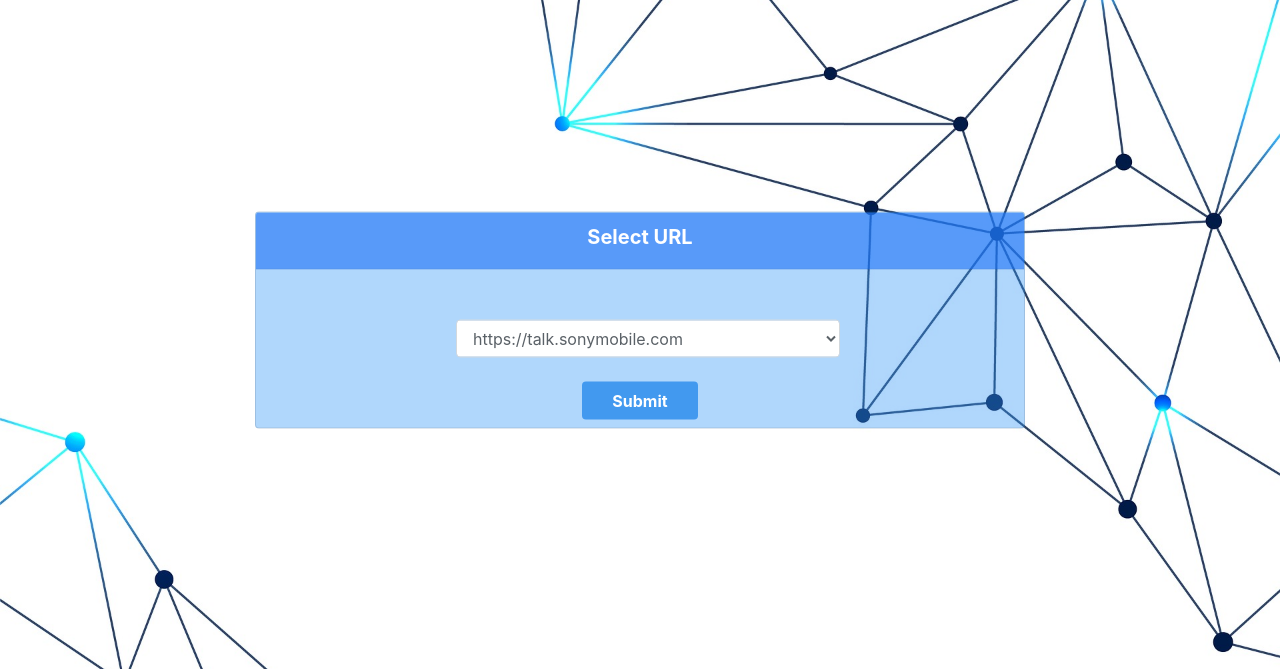
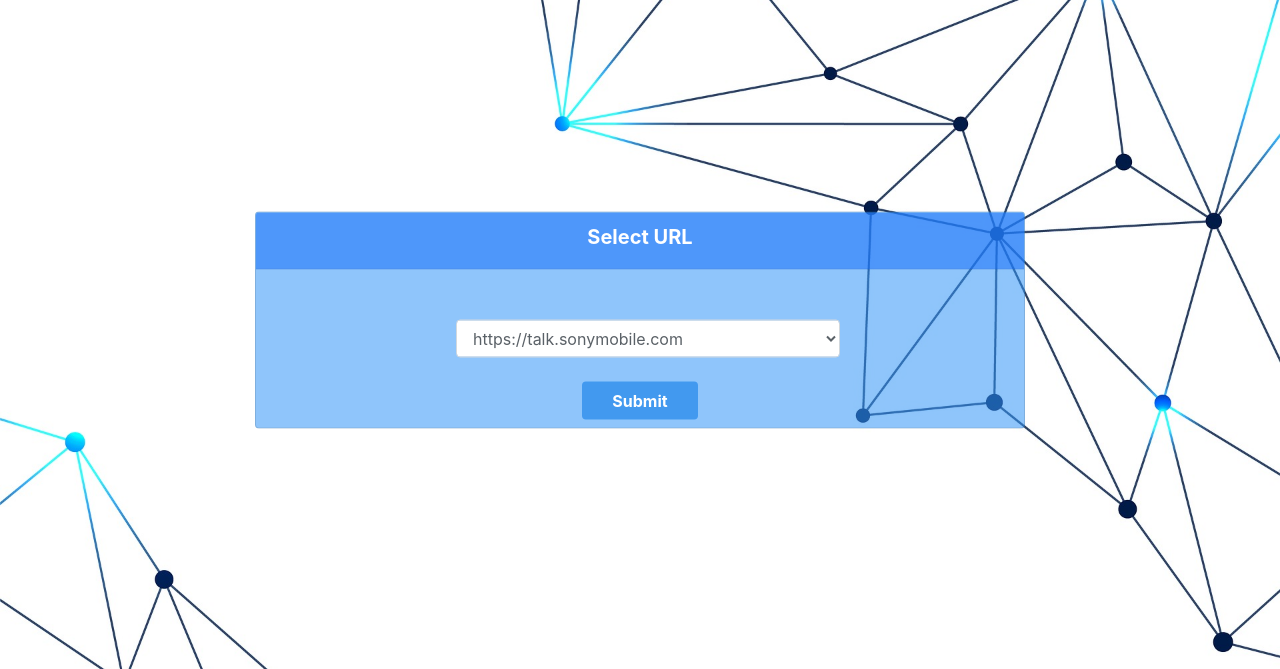
Before and after one commit to ashwinibr/SocialMediaIssueTrackingTool, a Django app: page /scraping/homepage/ in a window 1280 px wide. Shown: the part 80-749 px from the top of the page. Run offline with Django 3.2, Linux system fonts and the light colour scheme; tables that the repository leaves empty hold one stand-in row (values such as "Sample post"); some libraries are stand-ins or nearby versions.

Commit message:
updated UI for better view in Chrome

```diff
--- a/ScrapingTool/static/style.css
+++ b/ScrapingTool/static/style.css
@@ -62,7 +62,7 @@
   }
 
   .scraping-card{
-    opacity: .9;
+    opacity: 1;
     margin-top:20px;
     margin-bottom: 20px;
     position: absolute;
@@ -125,7 +125,7 @@
     background-color: #1d75f8;
   }
   .card{
-      background-color: #3597f86e;
+      background-color: #3597f89c;
   }
   .card-header{
     background-color: #1d75f8b2;
```
Also changed, not shown: db.sqlite3.
